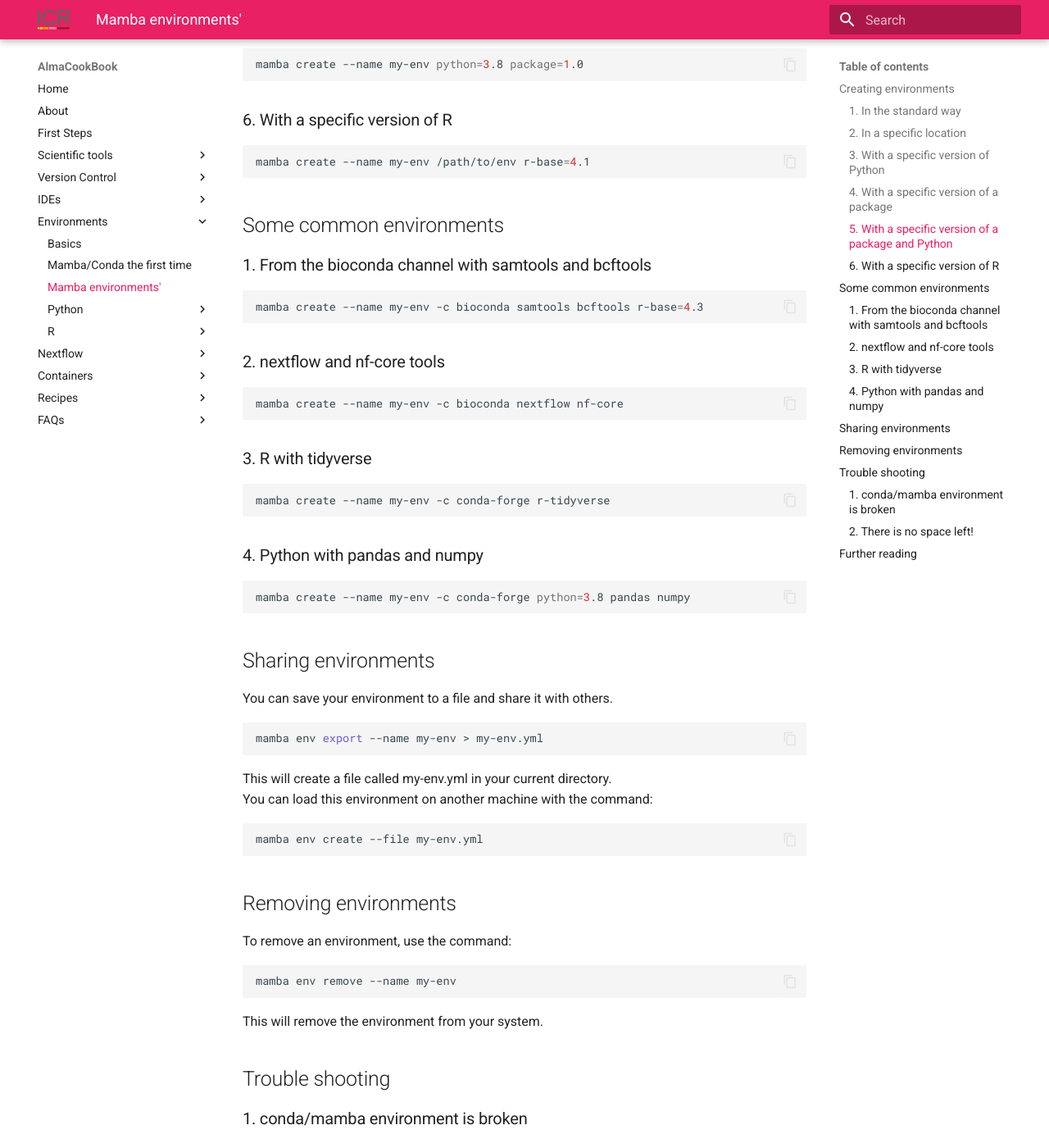
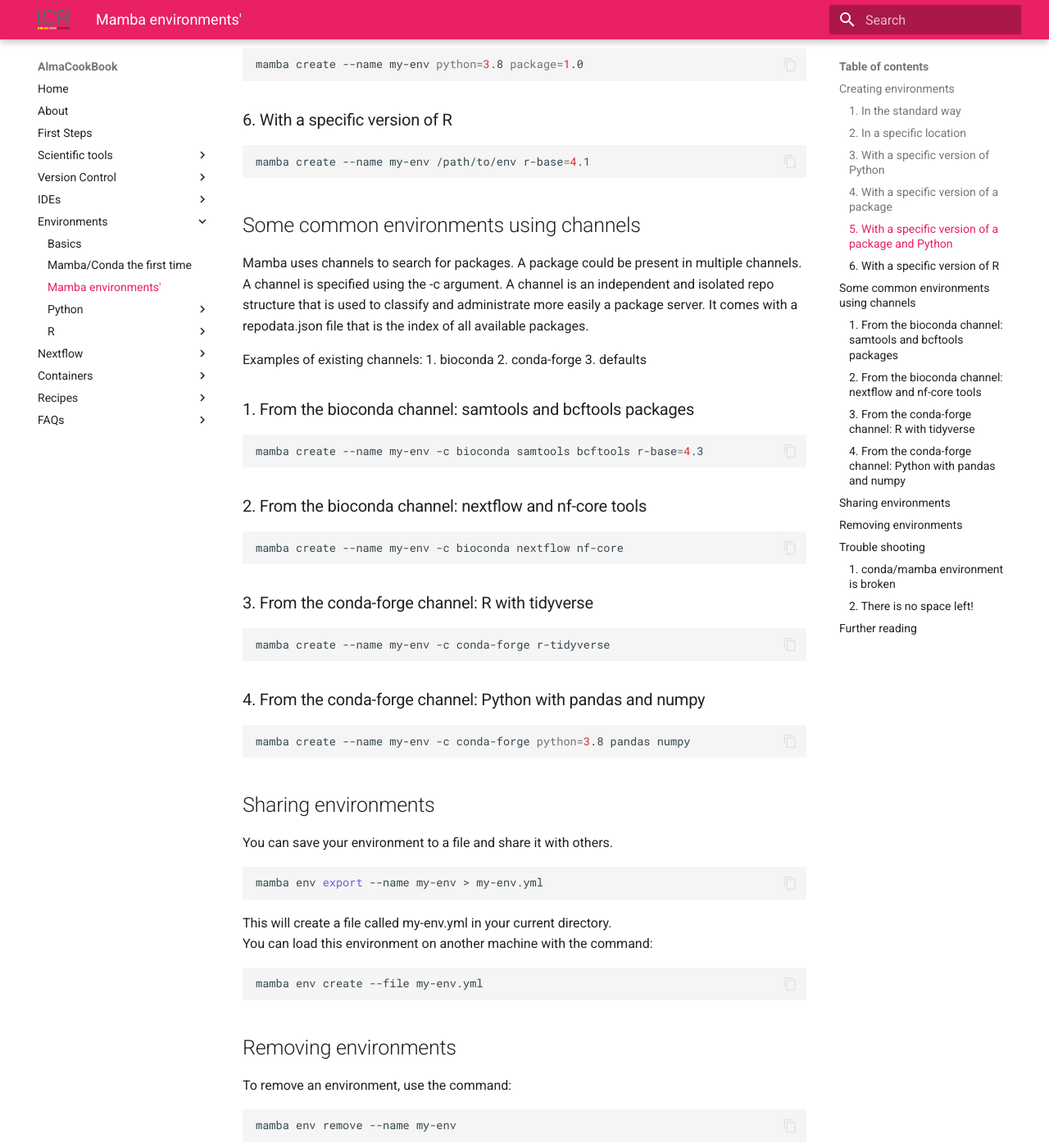
Before and after one commit to AlmaCookBook/AlmaCookBook.github.io, an MkDocs documentation site: the page built from docs/conda/mamba-venvs.md, in a window 1280 px wide and 1400 px high, scrolled down 1736 px. Shown: the whole window at 82% size. Built offline with MkDocs 1.6.1 and Material for MkDocs 9.7.7, drawn with Linux system fonts in a browser that asks for light colours; some of the changed text lies outside the part shown.

Commit message:
add a section about mamba

````diff
--- a/docs/conda/mamba-venvs.md
+++ b/docs/conda/mamba-venvs.md
@@ -74,27 +74,36 @@ mamba create --name my-env python=3.8 package=1.0
 mamba create --name my-env /path/to/env r-base=4.1
 ```
 
-## Some common environments
+## Some common environments using channels
 
-### 1. From the bioconda channel with samtools and bcftools
+Mamba uses channels to search for packages. A package could be present in multiple channels.
+A channel is specified using the -c argument.
+A channel is an independent and isolated repo structure that is used to classify and administrate more easily a package server. It comes with a repodata.json file that is the index of all available packages.
+
+Examples of existing channels:
+1. bioconda
+2. conda-forge
+3. defaults
+
+### 1. From the bioconda channel: samtools and bcftools packages
 
 ```bash
 mamba create --name my-env -c bioconda samtools bcftools r-base=4.3
 ```
 
-### 2. nextflow and nf-core tools
+### 2. From the bioconda channel: nextflow and nf-core tools
 
 ```bash
 mamba create --name my-env -c bioconda nextflow nf-core
 ```
 
-### 3. R with tidyverse
+### 3. From the conda-forge channel: R with tidyverse
 
 ```bash
 mamba create --name my-env -c conda-forge r-tidyverse
 ```
 
-### 4. Python with pandas and numpy
+### 4. From the conda-forge channel: Python with pandas and numpy
 
 ```bash
 mamba create --name my-env -c conda-forge python=3.8 pandas numpy
````
Also changed, not shown: other parts of docs/conda/mamba-venvs.md (+1 -1 lines), docs/first_steps.md (+1 -1 lines).
